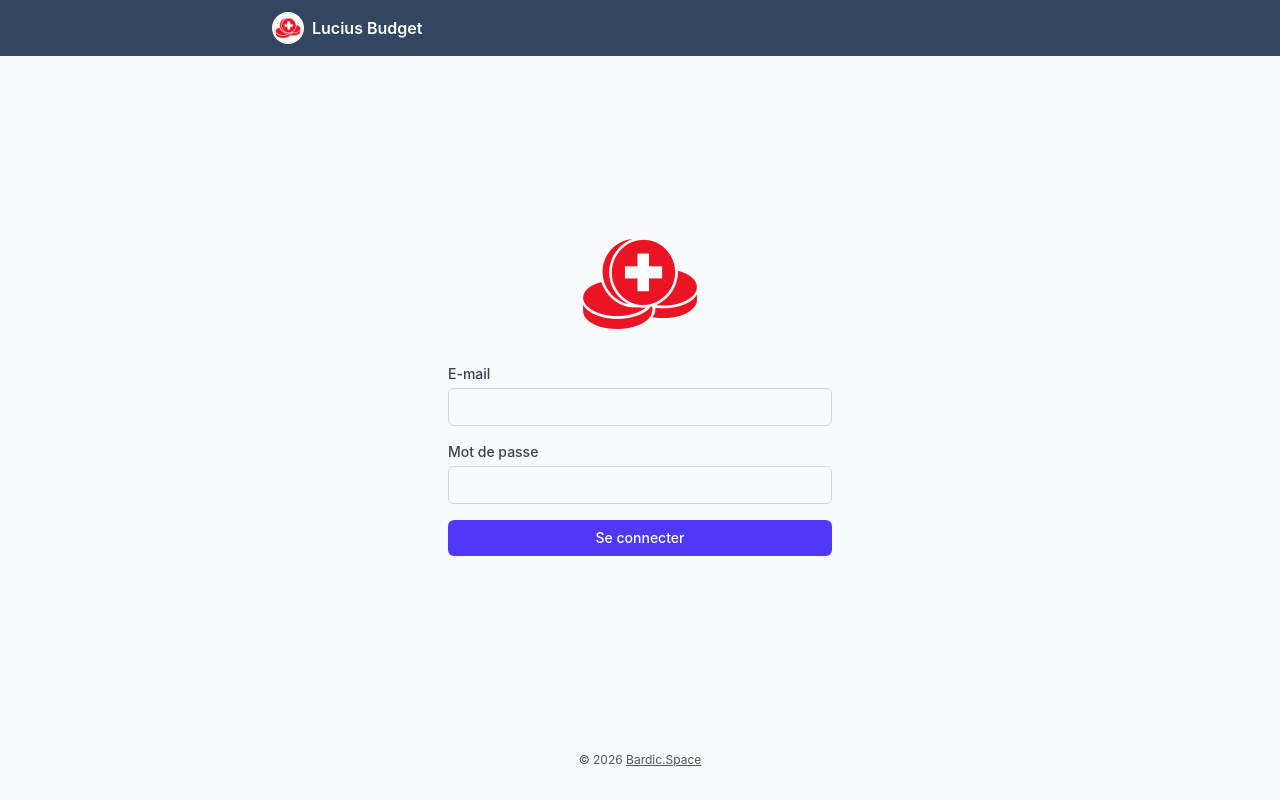
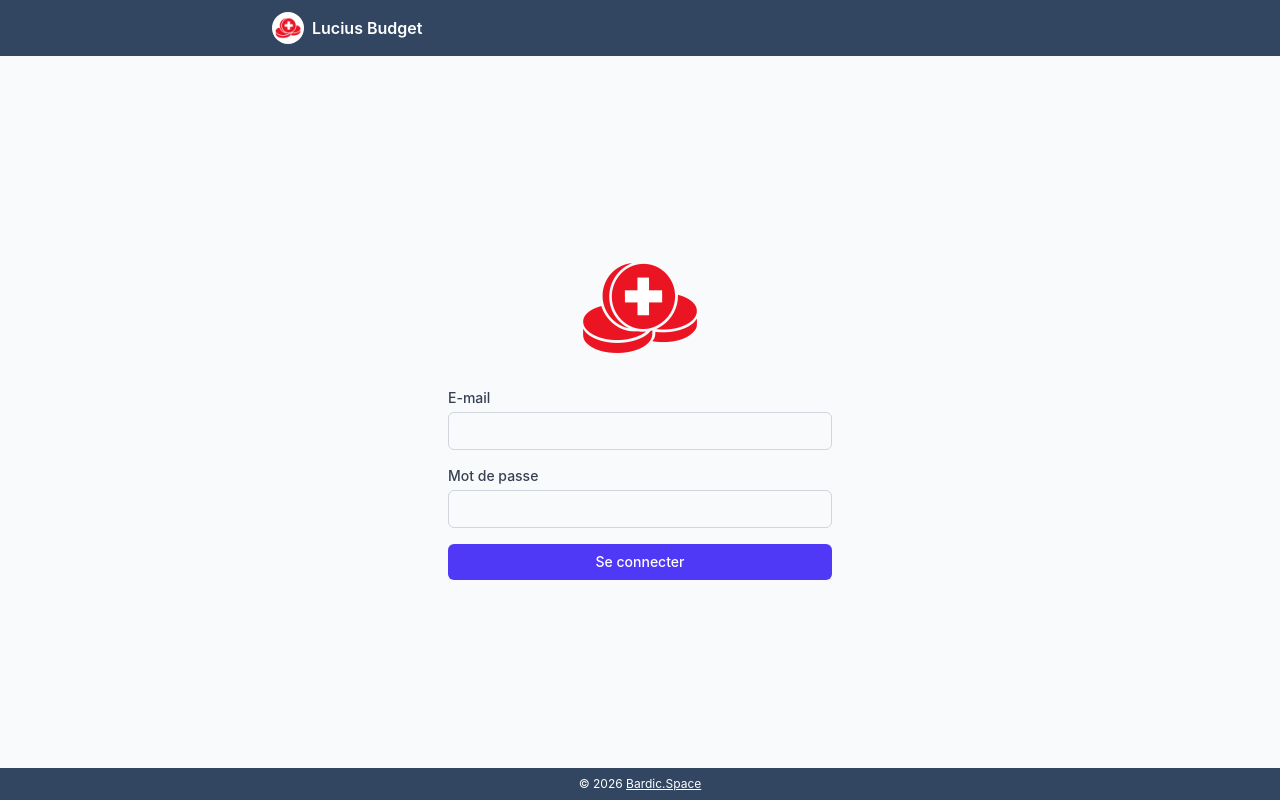
Before and after one commit to lucius-barde/lucius-budget-vuejs, a Vue app: page / in a window 1280 px wide. Built offline with nearby package versions, Linux system fonts and the light colour scheme; no server answers.

Commit message:
footer fix

```diff
--- a/src/App.vue
+++ b/src/App.vue
@@ -7,7 +7,7 @@ import NavBar from './components/NavBar.vue'
   <div class="min-h-screen flex flex-col">
     <NavBar />
     <RouterView />
-    <footer class="text-center m-4 p-4 text-gray-600 text-xs">
+    <footer class="text-center p-2 text-white text-xs">
         &copy; 2026 <a href="https://www.bardic.space" target="_blank" class="underline">Bardic.Space</a>
     </footer>
   </div>
--- a/src/style.css
+++ b/src/style.css
@@ -4,7 +4,7 @@ body {
   @apply bg-gray-50 text-gray-900;
 }
 
-header{
+header,footer{
     background-color: rgb(50, 70, 97);
 }
 
```
